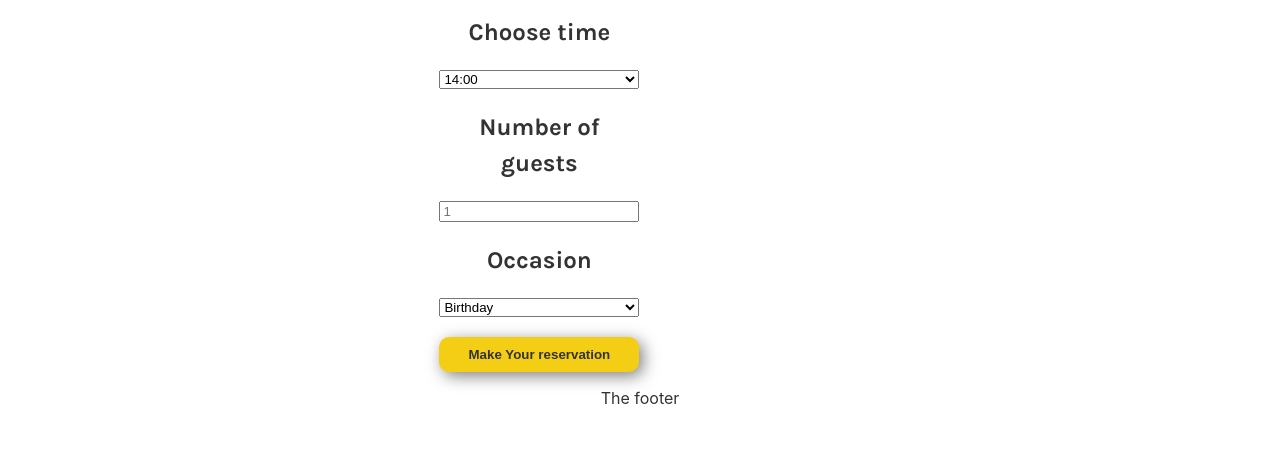
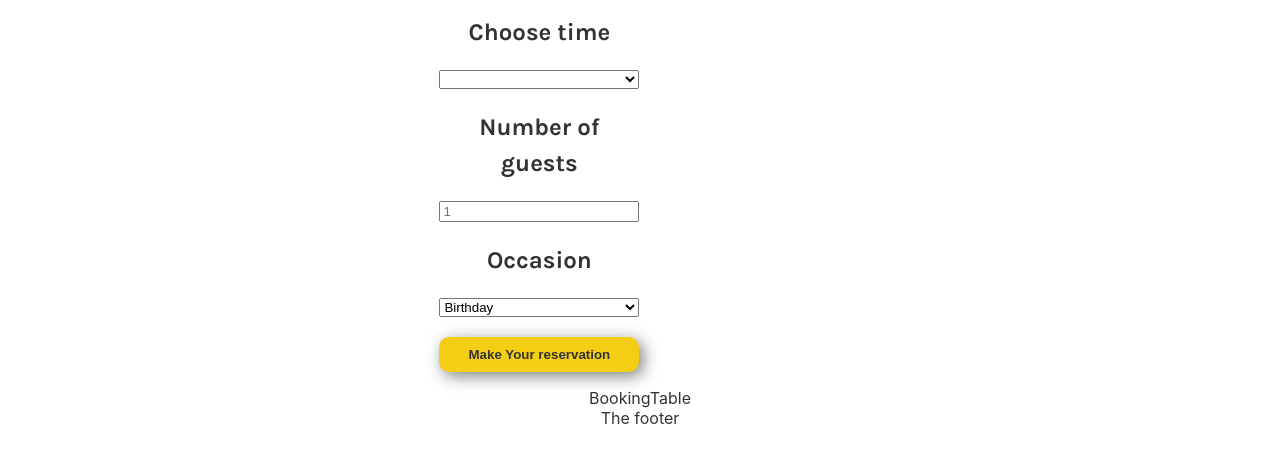
Before and after one commit to lododilsnick-rgb/little-lemon, a React (Create React App) app in the folder little-lemon/: page /booking in a window 1280 px wide. Shown: the part 305-763 px from the top of the page. Built offline with nearby package versions, Linux system fonts and the light colour scheme; a web font is replaced by a local one.

Commit message:
maybe progress

```diff
--- a/little-lemon/public/index.html
+++ b/little-lemon/public/index.html
@@ -20,6 +20,7 @@
   <link
     href="https://fonts.googleapis.com/css2?family=Karla:ital,wght@0,200..800;1,200..800&family=Markazi+Text:wght@400..700&display=swap"
     rel="stylesheet">
+  <script src="https://raw.githubusercontent.com/courseraap/capstone/main/api.js"></script>
 </head>
 
 <body>
--- a/little-lemon/src/App.js
+++ b/little-lemon/src/App.js
@@ -1,34 +1,84 @@
 import './App.css';
 import { BrowserRouter, Routes, Route, Link } from "react-router";
-//import {BrowserRouter, Routes, Route, Link } from 'react-router-dom';
 import Home from './pages/Home';
 import About from './pages/About';
-import BookingForm from './pages/BookingForm';
-import { useReducer } from 'react';
+import BookingPage from './pages/BookingPage';
+import { useReducer, useState, useEffect } from 'react';
+import { fetchAPI, submitAPI } from './api';
+
+/**
+ *
+ * @param {'availableTimes':['hh:mm'], 'bookingSlots':[{'date':'mm-dd-yyyy', 'time':'hh:mm'}]} state The used dates and times.
+ * @param { type: 'reserve-time', 'bookingTime': {'date':'mm-dd-yyyy', 'time':'hh:mm'} } action The action to perform on state data.
+ *  action.types: 'reserve-time'
+ *  action.time: {'mm-dd-yyyy': ['hh:mm']}
+ * @returns object with times taken {'mm-dd-yyyy':['hh:mm']}
+ */
+export function updateTimes(state, action) {
+  console.log('reducer state:', state);
+  console.log('reducer action:', action);
+  var newState = state;
+
+  switch (action.type) {
+    case 'reserve-time':
+      newState = reserveTime(state, action);
+
+      break;
+    case 'get-times-for-date':
+      newState = getTimesForDate(state, action);
+
+      break;
+    default:
+      newState = state;
+  };
+
+  return newState;
+}
+
+function reserveTime(state, action) {
+  if (!state.bookedTimes[action.bookingTime.date]) {
+    state.bookedTimes[action.bookingTime.date] = [];
+  }
+
+  state.bookedTimes[action.bookingTime.date].push(action.bookingTime.time);
+
+  return state;
+}
+
+function getTimesForDate(state, action) {
+  return state;
+}
+
+export function formatDate(date) {
+  var dateString = (new Intl.DateTimeFormat('en-US')).format(date)
+  return dateString.replaceAll('/', '-');
+}
+
+let INITIAL_TIMES = [];
+
+/**
+ *
+ * @returns ['hh:mm']
+ */
+export function initializeTimes() {
+  return INITIAL_TIMES;
+}
 
 function App() {
-  function updateTimes(state, action) {
-    console.log('reducer state:', state);
-    console.log('reducer action:', action);
-    var newArray = state.availableTimes;
-    newArray.shift();
-    console.log('reducer newArray:', newArray);
-    return { availableTimes: newArray }
-  }
+  const [availableTimes, setAvailableTimes] = useState(null);
 
-  let intialAvailableTimes = ['14:00', '15:00', '16:00', '17:00', '18:00', '19:00', '20:00', '21:00', '22:00'];
-
-  function initializeTimes() {
-    return intialAvailableTimes;
-  }
+  //Runs on first render.
+  // useEffect(() => {
+  //   INITIAL_TIMES = fetchAPI(new Date());
+  //   console.log(`Initial times: {INITIAL_TIMES}`);
+  // }, []);
 
   const [availableTimeState, availableTimeDispatch] = useReducer(updateTimes,
-    { availableTimes: initializeTimes() });
-
-  const atReducer = {
-    availableTimeState: availableTimeState,
-    availableTimeDispatch: availableTimeDispatch
-  };
+    {
+      availableTimes: initializeTimes(),
+      currentDate: new Date(),
+      bookingSlots: []
+    });
 
   return (
     <div class="app">
@@ -61,7 +111,7 @@ function App() {
             <Route path="/" element={<Home />} />
             <Route path="/about" element={<About />} />
             <Route path="/booking"
-              element={<BookingForm availableTimeState={availableTimeState}
+              element={<BookingPage availableTimeState={availableTimeState}
                 availableTimeDispatch={availableTimeDispatch}
               />} />
           </Routes>
--- /dev/null
+++ b/little-lemon/src/api.js
@@ -0,0 +1,28 @@
+const seededRandom = function (seed) {
+    var m = 2**35 - 31;
+    var a = 185852;
+    var s = seed % m;
+    return function () {
+        return (s = s * a % m) / m;
+    };
+}
+
+export const fetchAPI = function(date) {
+    let result = [];
+    let random = seededRandom(date.getDate());
+
+    for(let i = 17; i <= 23; i++) {
+        if(random() < 0.5) {
+            result.push(i + ':00');
+        }
+        if(random() < 0.5) {
+            result.push(i + ':30');
+        }
+    }
+
+    return result;
+};
+
+export const submitAPI = function(formData) {
+    return true;
+};
--- a/little-lemon/src/pages/BookingForm.js
+++ b/little-lemon/src/components/BookingForm.js
@@ -1,4 +1,6 @@
 import { useState } from 'react';
+
+export const ALL_TIMES = ['14:00', '15:00', '16:00', '17:00', '18:00', '19:00', '20:00', '21:00', '22:00'];
 
 export default function BookingForm({ availableTimeState, availableTimeDispatch }) {
   const [formData, setFormData] = useState({ resDate: (new Date()), resTime: '' });
@@ -6,7 +8,8 @@ export default function BookingForm({ availableTimeState, availableTimeDispatch
   const handleChange = (e) => {
     const { name, value } = e.target;
     // Dynamically update the state matching the input's name attribute
-    setFormData((prev) => ({ ...prev, [name]: value }));
+    //setFormData((prev) => ({ ...prev, [name]: value }));
+    availableTimeDispatch({ 'type': 'get-times-for-date', 'date': formData })
   };
 
   const handleSubmit = (e) => {
@@ -15,8 +18,11 @@ export default function BookingForm({ availableTimeState, availableTimeDispatch
     availableTimeDispatch({ type: 'reserve-time', time: formData })
   };
 
-  // const availableTimes = ['16:00', '17:00', '18:00', '19:00', '20:00', '21:00', '22:00'];
   console.log('booking availableTimeState:', availableTimeState);
+
+  function getAvailableTimesForSelectedDate(){
+    return ALL_TIMES;
+  }
 
   return (
     <div class="booking card-paragraph-text">
--- /dev/null
+++ b/little-lemon/src/components/BookingSlot.js
@@ -0,0 +1,7 @@
+export default function BookingSlot() {
+  return (
+    <div>
+      BookingSlot
+    </div>
+  );
+}
--- /dev/null
+++ b/little-lemon/src/components/BookingTable.js
@@ -0,0 +1,9 @@
+import BookingSlot from "../components/BookingSlot";
+
+export default function BookingTable() {
+    return (
+        <div>
+            BookingTable
+        </div>
+    );
+}
--- /dev/null
+++ b/little-lemon/src/pages/BookingPage.js
@@ -0,0 +1,12 @@
+import BookingTable from "../components/BookingTable";
+import BookingForm from "../components/BookingForm";
+
+export default function BookingPage({ availableTimeState, availableTimeDispatch }) {
+  return (
+    <div>
+      <BookingForm availableTimeState={availableTimeState}
+                availableTimeDispatch={availableTimeDispatch} />
+      <BookingTable availableTimeState={availableTimeState} />
+    </div>
+  );
+}
```
Also changed, not shown: 1 other file (tests, documents, lock files or other folders).
